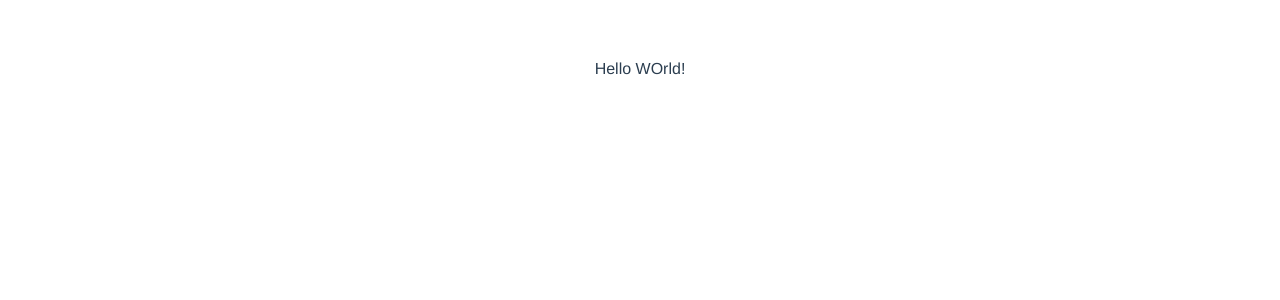
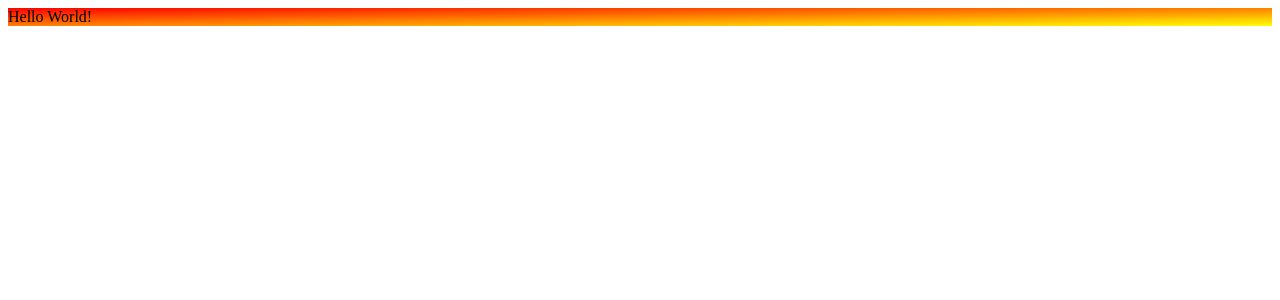
Before and after one commit to ZachGraceffa/url-gradient, a Vue app: page / in a window 1280 px wide. Shown: the top 300 px of the page. Built offline with nearby package versions, Linux system fonts and the light colour scheme.

Commit message:
working v-bind on the style attr

```diff
--- a/src/App.vue
+++ b/src/App.vue
@@ -1,22 +1,16 @@
 <template>
   <div id="app">
-    <div>Hello WOrld!</div>
+    <div v-bind:style="gradient">Hello World!</div>
   </div>
 </template>
 
 <script>
 export default {
   name: 'App',
+  computed: {
+    gradient: function() {
+      return "background-image : linear-gradient(to bottom right, red, yellow);";
+    }
+  }
 }
 </script>
-
-<style>
-#app {
-  font-family: Avenir, Helvetica, Arial, sans-serif;
-  -webkit-font-smoothing: antialiased;
-  -moz-osx-font-smoothing: grayscale;
-  text-align: center;
-  color: #2c3e50;
-  margin-top: 60px;
-}
-</style>
--- a/src/main.js
+++ b/src/main.js
@@ -4,5 +4,5 @@ import App from './App.vue'
 Vue.config.productionTip = false
 
 new Vue({
-  render: function (h) { return h(App) },
+  render: (h) => h(App),
 }).$mount('#app')
```
